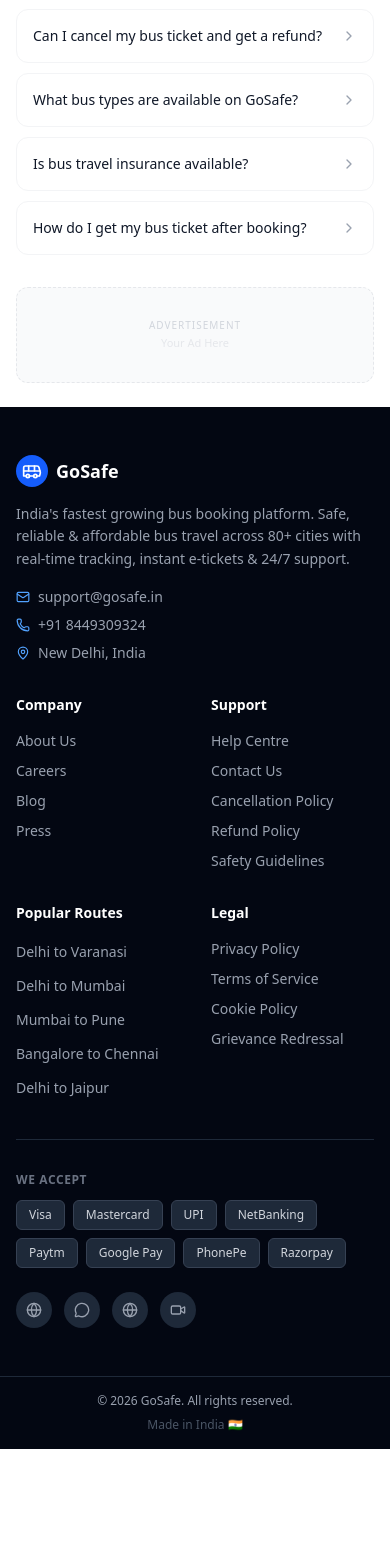
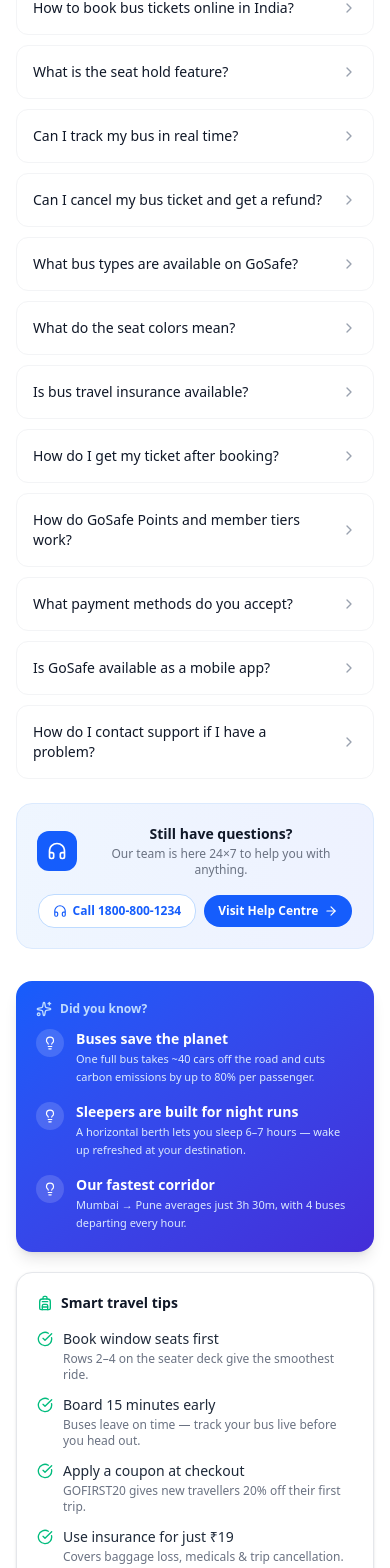
Before and after one commit to pankaj-q/GoSafe, a Next.js app: page / in a window 390 px wide. Shown: the part 6773-8341 px from the top of the page. Before the commit the page ends 8222 px from the top, so only its background shows below. Built offline with nearby package versions, Linux system fonts and the light colour scheme; no server answers.

Commit message:
feat: enhance FAQ section with new questions, support CTA, and travel tips for improved user experience

```diff
--- a/src/app/page.tsx
+++ b/src/app/page.tsx
@@ -10,7 +10,7 @@ import Link from 'next/link'
 import {
   ShieldCheck, HeadphonesIcon, TicketCheck, Bus, Clock, ArrowRight,
   Search, CreditCard, Star, Users, ChevronRight,
-  SmartphoneIcon, CheckCircle, TrendingUp, MapPin,
+  SmartphoneIcon, CheckCircle, TrendingUp, MapPin, Sparkles, Lightbulb, Backpack,
 } from 'lucide-react'
 import { jsonLdFAQ, jsonLdBreadcrumb } from '@/lib/seo'
 
@@ -60,11 +60,18 @@ const stats = [
 ]
 
 const faqData = [
-  { question: 'How to book bus tickets online in India?', answer: 'Simply enter your source and destination cities, select travel date, choose from available buses, pick seats, enter passenger details, and pay. You will receive e-ticket via email and WhatsApp instantly.' },
-  { question: 'Can I cancel my bus ticket and get a refund?', answer: 'Yes. Cancel up to 6 hours before departure for 90% refund, up to 2 hours for 50% refund. Cancellations within 2 hours of departure are non-refundable.' },
-  { question: 'What bus types are available on GoSafe?', answer: 'We offer AC Sleeper, Non-AC Sleeper, AC Seater, Non-AC Seater, Volvo AC, Volvo AC Sleeper, and AC Semi-Sleeper buses across all major routes in India.' },
-  { question: 'Is bus travel insurance available?', answer: 'Yes. You can add travel insurance for just ₹19 per seat, covering accidental death, medical expenses, baggage loss, and journey cancellation.' },
-  { question: 'How do I get my bus ticket after booking?', answer: 'Your e-ticket is sent via email and WhatsApp immediately after booking confirmation. You can also download the PDF ticket from the confirmation page.' },
+  { question: 'How to book bus tickets online in India?', answer: 'Simply enter your source and destination cities, select travel date, compare available buses, pick seats, add optional insurance, and pay. Your e-ticket arrives via email and WhatsApp instantly — just show it on board.' },
+  { question: 'What is the seat hold feature?', answer: 'When you select a seat, GoSafe locks it for you for 10 minutes free of cost. You can safely enter passenger details and pay without someone else grabbing your preferred seat. Your seats stay reserved until you complete payment or the timer runs out.' },
+  { question: 'Can I track my bus in real time?', answer: 'Yes. Every GoSafe bus is GPS-tracked. On the booking page and in My Bookings, you can see the live location of your bus, the number of stops it has covered, and the estimated arrival time — so you always know when to head to the boarding point.' },
+  { question: 'Can I cancel my bus ticket and get a refund?', answer: 'Yes. Cancel up to 6 hours before departure for a 90% refund, and up to 2 hours before for 50%. Cancellations within 2 hours of departure are non-refundable. UPI refunds are processed within 24 hours.' },
+  { question: 'What bus types are available on GoSafe?', answer: 'We offer AC Sleeper, Non-AC Sleeper, AC Seater, Non-AC Seater, Volvo AC, Volvo AC Sleeper, and AC Semi-Sleeper buses across routes in India. Use the seater/sleeper and amenity filters to find exactly what you need.' },
+  { question: 'What do the seat colors mean?', answer: 'Green means the seat is available, blue means you have selected it, red with an ✕ is already booked, amber is held by another user for the next 10 minutes, and grey dashed means the berth is not available for sale.' },
+  { question: 'Is bus travel insurance available?', answer: 'Yes. Add travel insurance for just ₹19 per seat, covering accidental death, medical expenses, baggage loss, and journey cancellation. It’s optional, added in one tap at the seat-selection step.' },
+  { question: 'How do I get my ticket after booking?', answer: 'Your e-ticket is sent via email and WhatsApp immediately after confirmation. You can also download the PDF ticket from the confirmation page or from My Bookings anytime. No need to print it — just show the ticket on your phone at boarding.' },
+  { question: 'How do GoSafe Points and member tiers work?', answer: 'Every member earns 1 GoSafe Point per ₹10 spent. As you travel more, you move up from Explorer to Silver, Gold, and Platinum tiers — unlocking priority refunds, special fares, and exclusive seasonal offers.' },
+  { question: 'What payment methods do you accept?', answer: 'We accept UPI, credit/debit cards, and netbanking through our secure Stripe gateway. Payments are PCI-DSS compliant, and offers like GOFIRST20 (20% off first trip) can be applied at checkout.' },
+  { question: 'Is GoSafe available as a mobile app?', answer: 'Not yet — but the website is fully optimised for mobile and works like an app. Add it to your home screen for one-tap access, and the native Android and iOS apps are coming soon.' },
+  { question: 'How do I contact support if I have a problem?', answer: 'Our support team is available 24×7 over call at 1800-800-1234 and on WhatsApp. For quick self-help, visit the Help Centre at Help page, or reach us from the contact page.' },
 ]
 
 export default function Home() {
@@ -462,11 +469,17 @@ export default function Home() {
 
       {/* ============ FAQ ============ */}
       <section className="gosafe-container py-8 sm:py-10">
-        <div className="text-center mb-6">
+        <div className="grid lg:grid-cols-5 gap-8 items-start">
+          {/* LEFT — FAQ questions */}
+          <div className="lg:col-span-3">
+            <div className="mb-6">
+              <div className="inline-flex items-center gap-1.5 bg-blue-50 dark:bg-blue-500/10 text-blue-600 dark:text-blue-400 text-[11px] font-semibold px-3 py-1 rounded-full mb-3">
+                <HeadphonesIcon className="w-3 h-3" /> FAQs
+              </div>
               <h2 className="text-lg font-bold text-gray-900 dark:text-gray-100">Frequently Asked Questions</h2>
               <p className="text-xs text-gray-500 dark:text-gray-400 mt-0.5">Everything you need to know about bus booking on GoSafe</p>
             </div>
-        <div className="max-w-2xl mx-auto space-y-2.5">
+            <div className="space-y-2.5">
               {faqData.map((faq, i) => (
                 <details key={i} className="group bg-white dark:bg-gray-900 rounded-xl border border-gray-100 dark:border-gray-800 p-4 open:border-blue-200 dark:open:border-blue-500/40 open:shadow-sm transition-all">
                   <summary className="font-medium text-sm text-gray-900 dark:text-gray-100 cursor-pointer list-none flex items-center justify-between gap-4">
@@ -476,6 +489,96 @@ export default function Home() {
                   <p className="mt-2 text-sm text-gray-600 dark:text-gray-400 leading-relaxed">{faq.answer}</p>
                 </details>
               ))}
+            </div>
+
+            {/* Support CTA */}
+            <div className="mt-6 rounded-2xl bg-gradient-to-r from-blue-50 to-indigo-50 dark:from-blue-500/10 dark:to-indigo-500/10 border border-blue-100 dark:border-blue-500/20 p-5 flex flex-col sm:flex-row items-center justify-between gap-4">
+              <div className="flex items-center gap-3 text-center sm:text-left">
+                <div className="w-10 h-10 shrink-0 rounded-xl bg-blue-600 flex items-center justify-center">
+                  <HeadphonesIcon className="w-5 h-5 text-white" />
+                </div>
+                <div>
+                  <div className="text-sm font-semibold text-gray-900 dark:text-gray-100">Still have questions?</div>
+                  <p className="text-xs text-gray-500 dark:text-gray-400 mt-0.5">Our team is here 24×7 to help you with anything.</p>
+                </div>
+              </div>
+              <div className="flex items-center gap-2 shrink-0">
+                <a href="tel:+918000123456" className="inline-flex items-center gap-1.5 text-xs font-semibold bg-white dark:bg-gray-900 text-blue-600 dark:text-blue-400 border border-blue-200 dark:border-blue-500/30 rounded-lg px-3.5 py-2 hover:bg-blue-50 dark:hover:bg-blue-500/10 transition-colors">
+                  <HeadphonesIcon className="w-3.5 h-3.5" /> Call 1800-800-1234
+                </a>
+                <Link href="/help" className="inline-flex items-center gap-1.5 text-xs font-semibold bg-blue-600 text-white rounded-lg px-3.5 py-2 hover:bg-blue-700 transition-colors">
+                  Visit Help Centre <ArrowRight className="w-3.5 h-3.5" />
+                </Link>
+              </div>
+            </div>
+          </div>
+
+          {/* RIGHT — exciting bus facts & travel tips */}
+          <div className="lg:col-span-2 space-y-5 lg:sticky lg:top-24">
+            {/* Did you know? */}
+            <div className="rounded-2xl overflow-hidden bg-gradient-to-br from-blue-600 to-indigo-700 text-white shadow-lg">
+              <div className="p-5">
+                <div className="flex items-center gap-2 text-blue-200 text-xs font-semibold mb-3">
+                  <Sparkles className="w-4 h-4" /> Did you know?
+                </div>
+                <div className="space-y-4">
+                  {[
+                    { t: 'Buses save the planet', d: 'One full bus takes ~40 cars off the road and cuts carbon emissions by up to 80% per passenger.' },
+                    { t: 'Sleepers are built for night runs', d: 'A horizontal berth lets you sleep 6–7 hours — wake up refreshed at your destination.' },
+                    { t: 'Our fastest corridor', d: 'Mumbai → Pune averages just 3h 30m, with 4 buses departing every hour.' },
+                  ].map(f => (
+                    <div key={f.t} className="flex gap-3">
+                      <div className="w-7 h-7 shrink-0 rounded-lg bg-white/15 flex items-center justify-center">
+                        <Lightbulb className="w-3.5 h-3.5" />
+                      </div>
+                      <div>
+                        <div className="text-sm font-semibold leading-snug">{f.t}</div>
+                        <div className="text-[11px] text-blue-100 mt-0.5 leading-relaxed">{f.d}</div>
+                      </div>
+                    </div>
+                  ))}
+                </div>
+              </div>
+            </div>
+
+            {/* Travel tips */}
+            <div className="bg-white dark:bg-gray-900 rounded-2xl shadow-sm border border-gray-200 dark:border-gray-800 p-5">
+              <div className="flex items-center gap-2 text-sm font-bold text-gray-900 dark:text-gray-100 mb-4">
+                <Backpack className="w-4 h-4 text-emerald-500" /> Smart travel tips
+              </div>
+              <ul className="space-y-3">
+                {[
+                  { t: 'Book window seats first', d: 'Rows 2–4 on the seater deck give the smoothest ride.' },
+                  { t: 'Board 15 minutes early', d: 'Buses leave on time — track your bus live before you head out.' },
+                  { t: 'Apply a coupon at checkout', d: 'GOFIRST20 gives new travellers 20% off their first trip.' },
+                  { t: 'Use insurance for just ₹19', d: 'Covers baggage loss, medicals & trip cancellation.' },
+                ].map(tip => (
+                  <li key={tip.t} className="flex gap-2.5">
+                    <CheckCircle className="w-4 h-4 text-emerald-500 shrink-0 mt-0.5" />
+                    <div>
+                      <div className="text-sm font-medium text-gray-800 dark:text-gray-200">{tip.t}</div>
+                      <div className="text-xs text-gray-500 dark:text-gray-400 mt-0.5">{tip.d}</div>
+                    </div>
+                  </li>
+                ))}
+              </ul>
+            </div>
+
+            {/* Quick stats */}
+            <div className="grid grid-cols-2 gap-3">
+              {[
+                { v: '2M+', l: 'Travellers monthly' },
+                { v: '500+', l: 'Cities connected' },
+                { v: '10 min', l: 'Free seat hold' },
+                { v: '4.6★', l: 'Traveller rating' },
+              ].map(s => (
+                <div key={s.l} className="bg-gray-50 dark:bg-gray-800/60 rounded-xl border border-gray-100 dark:border-gray-700 p-4 text-center">
+                  <div className="text-lg font-bold text-blue-600 dark:text-blue-400">{s.v}</div>
+                  <div className="text-[10px] text-gray-400 dark:text-gray-500 mt-0.5">{s.l}</div>
+                </div>
+              ))}
+            </div>
+          </div>
         </div>
       </section>
 
```
Lines whose indentation alone changed are shown as unchanged.
